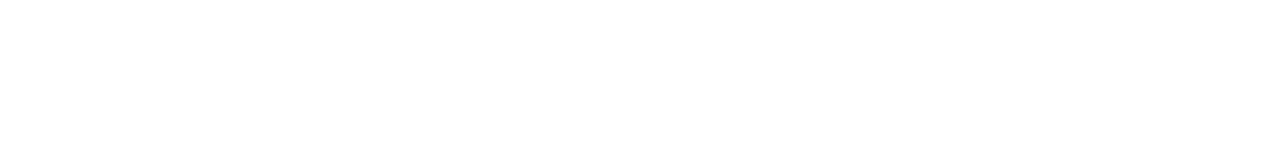
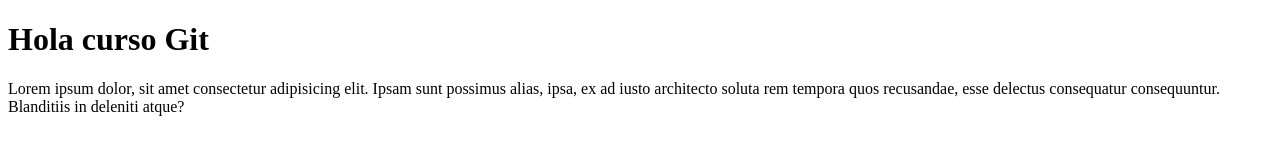
Before and after one commit to victor039/CursoGit, a plain HTML site: page index.html in a window 1280 px wide. Drawn offline with Linux system fonts and the light colour scheme.

Commit message:
agregado titulo y parrafo

```diff
--- a/index.html
+++ b/index.html
@@ -8,7 +8,9 @@
 </head>
 <body>
 
+<h1>Hola curso Git</h1>
 
+<p>Lorem ipsum dolor, sit amet consectetur adipisicing elit. Ipsam sunt possimus alias, ipsa, ex ad iusto architecto soluta rem tempora quos recusandae, esse delectus consequatur consequuntur. Blanditiis in deleniti atque?</p>
 
 
 
```
